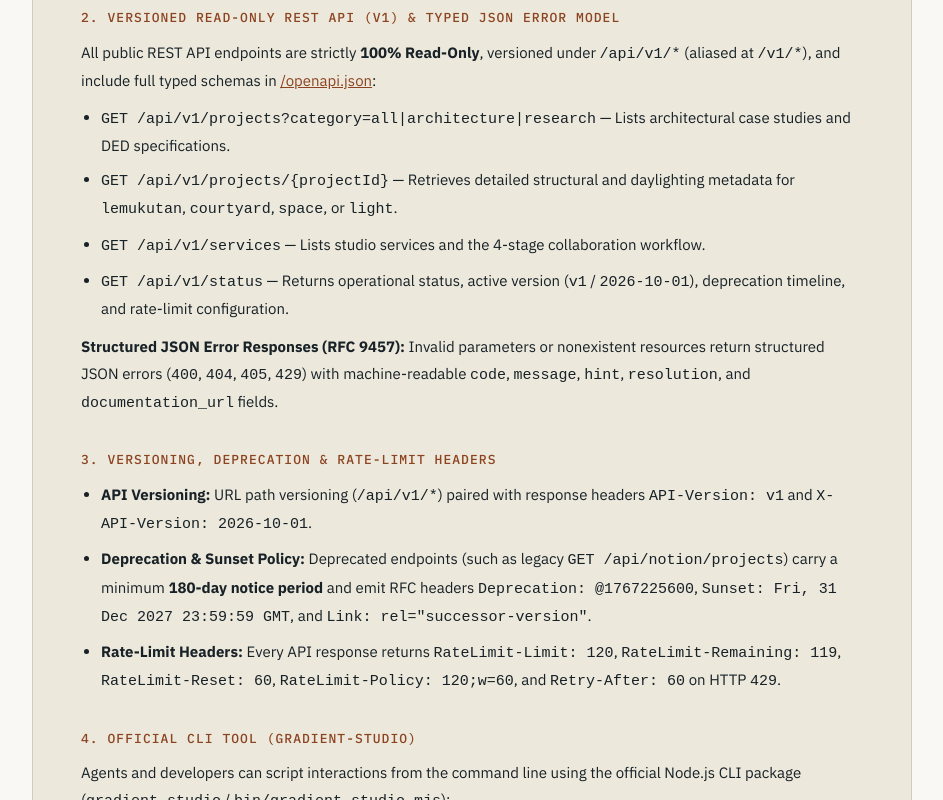
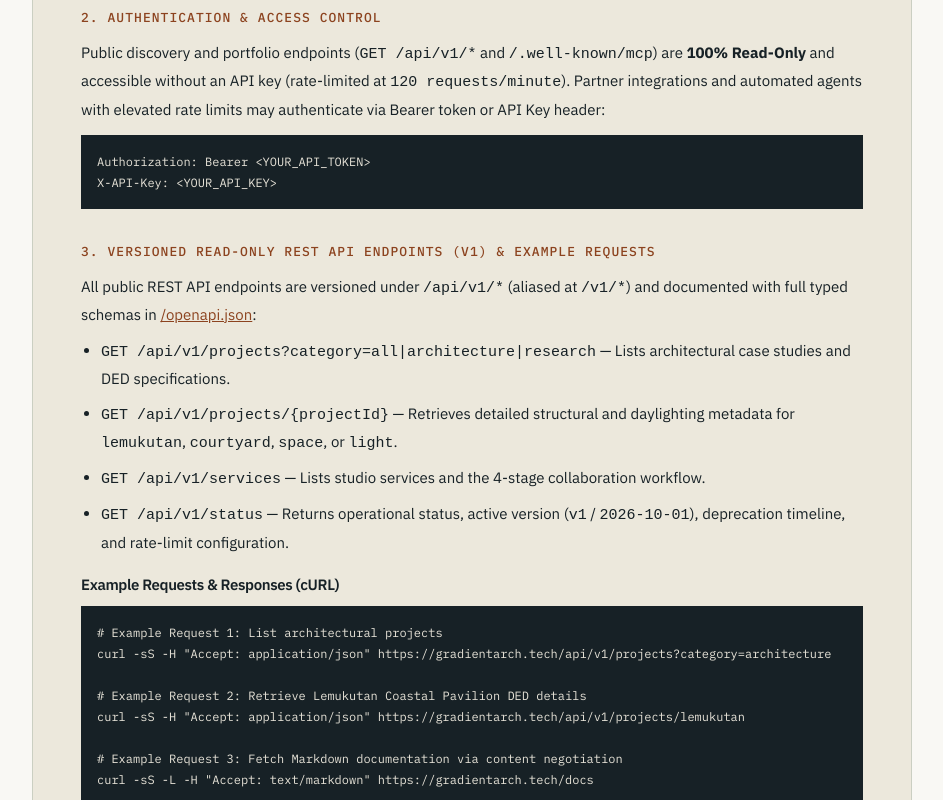
Before and after one commit to cryptoandforex21th-beep/gradient-studio-app, a Next.js app: page /docs in a window 1280 px wide. Shown: the part 940-1740 px from the top of the page, without its empty margins (168-1111 px from the left). Built offline with nearby package versions, Linux system fonts and the light colour scheme; no server answers.

Commit message:
feat(docs,seo): add API Docs anchor text, /developers route, and Authentication/Example Requests sections

```diff
--- a/app/docs/page.js
+++ b/app/docs/page.js
@@ -106,12 +106,33 @@ export default function DocsPage() {
           </ul>
         </section>
 
-        <section>
+        <section id="authentication">
           <h2 style={{ fontFamily: 'var(--mono)', fontSize: '13px', textTransform: 'uppercase', color: 'var(--accent)', letterSpacing: '.08em', marginBottom: '10px' }}>
-            2. Versioned Read-Only REST API (v1) & Typed JSON Error Model
+            2. Authentication & Access Control
           </h2>
           <p>
-            All public REST API endpoints are strictly <strong>100% Read-Only</strong>, versioned under <code>/api/v1/*</code> (aliased at <code>/v1/*</code>), and include full typed schemas in <a href="/openapi.json" style={{ color: 'var(--accent)', textDecoration: 'underline' }}>/openapi.json</a>:
+            Public discovery and portfolio endpoints (<code>GET /api/v1/*</code> and <code>/.well-known/mcp</code>) are <strong>100% Read-Only</strong> and accessible without an API key (rate-limited at <code>120 requests/minute</code>). Partner integrations and automated agents with elevated rate limits may authenticate via Bearer token or API Key header:
+          </p>
+          <pre style={{
+            background: '#172126',
+            color: '#e7e3d8',
+            padding: '16px',
+            overflowX: 'auto',
+            fontSize: '12px',
+            fontFamily: 'var(--mono)',
+            marginTop: '12px'
+          }}>
+{`Authorization: Bearer <YOUR_API_TOKEN>
+X-API-Key: <YOUR_API_KEY>`}
+          </pre>
+        </section>
+
+        <section id="endpoints">
+          <h2 style={{ fontFamily: 'var(--mono)', fontSize: '13px', textTransform: 'uppercase', color: 'var(--accent)', letterSpacing: '.08em', marginBottom: '10px' }}>
+            3. Versioned Read-Only REST API Endpoints (v1) & Example Requests
+          </h2>
+          <p>
+            All public REST API endpoints are versioned under <code>/api/v1/*</code> (aliased at <code>/v1/*</code>) and documented with full typed schemas in <a href="/openapi.json" style={{ color: 'var(--accent)', textDecoration: 'underline' }}>/openapi.json</a>:
           </p>
           <ul style={{ paddingLeft: '20px', marginTop: '10px', display: 'grid', gap: '8px' }}>
             <li>
@@ -127,6 +148,27 @@ export default function DocsPage() {
               <code>GET /api/v1/status</code> — Returns operational status, active version (<code>v1</code> / <code>2026-10-01</code>), deprecation timeline, and rate-limit configuration.
             </li>
           </ul>
+          <h3 style={{ fontSize: '15px', fontWeight: 600, marginTop: '16px', marginBottom: '8px' }}>
+            Example Requests & Responses (cURL)
+          </h3>
+          <pre style={{
+            background: '#172126',
+            color: '#e7e3d8',
+            padding: '16px',
+            overflowX: 'auto',
+            fontSize: '12px',
+            fontFamily: 'var(--mono)',
+            marginTop: '8px'
+          }}>
+{`# Example Request 1: List architectural projects
+curl -sS -H "Accept: application/json" https://gradientarch.tech/api/v1/projects?category=architecture
+
+# Example Request 2: Retrieve Lemukutan Coastal Pavilion DED details
+curl -sS -H "Accept: application/json" https://gradientarch.tech/api/v1/projects/lemukutan
+
+# Example Request 3: Fetch Markdown documentation via content negotiation
+curl -sS -L -H "Accept: text/markdown" https://gradientarch.tech/docs`}
+          </pre>
           <p style={{ marginTop: '12px' }}>
             <strong>Structured JSON Error Responses (RFC 9457):</strong> Invalid parameters or nonexistent resources return structured JSON errors (<code>400</code>, <code>404</code>, <code>405</code>, <code>429</code>) with machine-readable <code>code</code>, <code>message</code>, <code>hint</code>, <code>resolution</code>, and <code>documentation_url</code> fields.
           </p>
@@ -134,7 +176,7 @@ export default function DocsPage() {
 
         <section id="versioning-and-deprecation">
           <h2 style={{ fontFamily: 'var(--mono)', fontSize: '13px', textTransform: 'uppercase', color: 'var(--accent)', letterSpacing: '.08em', marginBottom: '10px' }}>
-            3. Versioning, Deprecation & Rate-Limit Headers
+            4. Versioning, Deprecation & Rate-Limit Headers
           </h2>
           <ul style={{ paddingLeft: '20px', display: 'grid', gap: '8px' }}>
             <li>
@@ -149,12 +191,12 @@ export default function DocsPage() {
           </ul>
         </section>
 
-        <section>
+        <section id="cli">
           <h2 style={{ fontFamily: 'var(--mono)', fontSize: '13px', textTransform: 'uppercase', color: 'var(--accent)', letterSpacing: '.08em', marginBottom: '10px' }}>
-            4. Official CLI Tool (gradient-studio)
+            5. Official CLI Tool (gradient-studio)
           </h2>
           <p>
-            Agents and developers can script interactions from the command line using the official Node.js CLI package (<code>gradient-studio</code> / <code>bin/gradient-studio.mjs</code>):
+            Agents and developers can script interactions from the command line using the official Node.js CLI package (<a href="https://www.npmjs.com/package/gradient-studio" style={{ color: 'var(--accent)', textDecoration: 'underline' }}>gradient-studio on npm</a> / <a href="https://github.com/cryptoandforex21th-beep/gradient-studio-app" style={{ color: 'var(--accent)', textDecoration: 'underline' }}>bin/gradient-studio.mjs on GitHub</a>):
           </p>
           <pre style={{
             background: '#172126',
@@ -174,9 +216,9 @@ npx github:cryptoandforex21th-beep/gradient-studio-app status`}
           </pre>
         </section>
 
-        <section>
+        <section id="mcp">
           <h2 style={{ fontFamily: 'var(--mono)', fontSize: '13px', textTransform: 'uppercase', color: 'var(--accent)', letterSpacing: '.08em', marginBottom: '10px' }}>
-            5. Model Context Protocol (MCP) Server — Streamable HTTP
+            6. Model Context Protocol (MCP) Server — Streamable HTTP
           </h2>
           <p>
             GradiEnt Studio provides a native Model Context Protocol (MCP) server supporting <strong>Streamable HTTP transport</strong> (protocol versions <code>2025-03-26</code> and <code>2024-11-05</code>) at <code>https://gradientarch.tech/.well-known/mcp</code>.
```
Also changed, not shown: app/developers/page.js (added, +12 -0 lines), app/page.js (+4 -3 lines), app/sitemap.js (+12 -0 lines), lib/agentContent.js, 1 other file (tests, documents, lock files or other folders).
